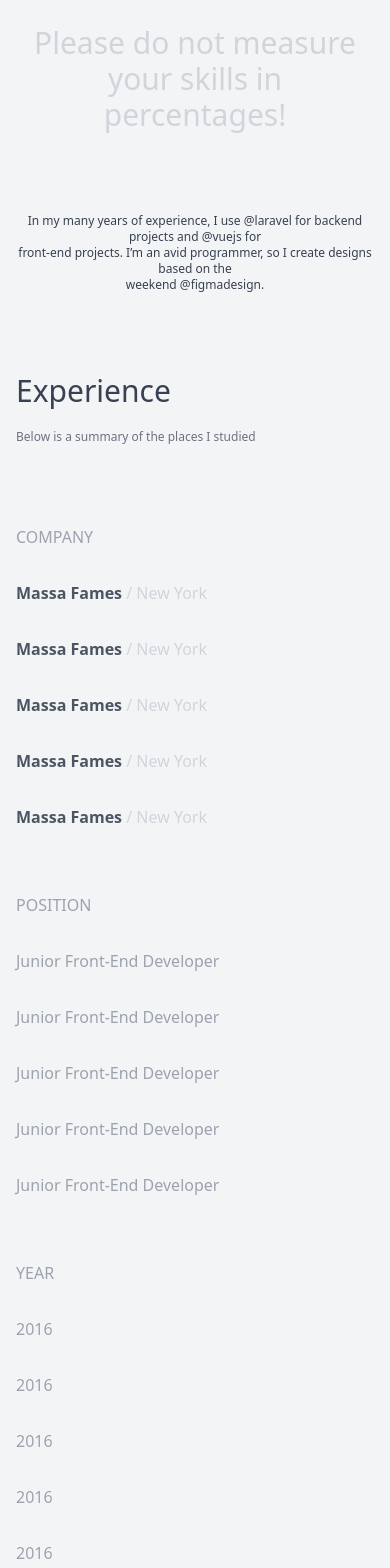
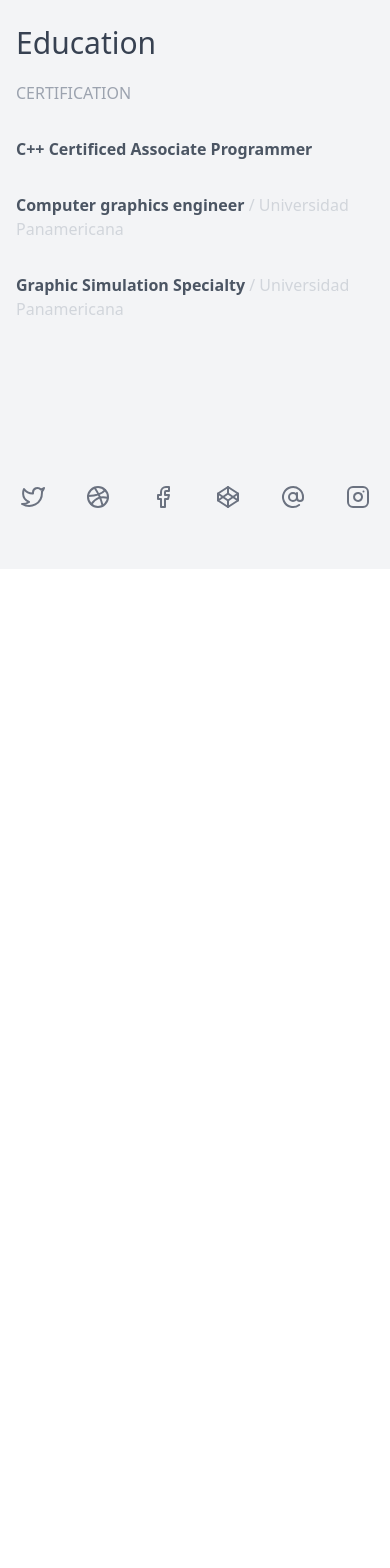
Before and after one commit to juanpablohdzm/web-cv-2.0, a React (Create React App) app: page / in a window 390 px wide. Shown: the part 6600-8168 px from the top of the page. After the commit the page ends 7249 px from the top, so only its background shows below. Built offline with nearby package versions, Linux system fonts and the light colour scheme.

Commit message:
Add education

```diff
--- a/src/App.js
+++ b/src/App.js
@@ -136,171 +136,24 @@ function App() {
           </div>
         </div>
       </Section>
-      <Section className={"py-10 md:py-16"}>
+      <Section className={"py-10 md:py-16"} id={"education"}>
         <div className="container max-w-screen-xl mx-auto px-4">
 
-          <div className="text-center">
-            <h1 className="font-normal text-gray-300 text-3xl md:text-6xl lg:text-7xl mb-20 md:mb-32 lg:mb-48">Please do
-              not measure your skills in <br/> percentages!</h1>
-
-            <p className="font-medium text-gray-700 text-xs md:text-base">In my many years of experience, I use @laravel
-              for backend projects and @vuejs for <br/> front-end projects. I’m an avid programmer, so I create designs
-              based on the <br/> weekend @figmadesign.</p>
-          </div>
-
-        </div>
-      </Section>
-      <Section className={"py-10 md:py-16"}>
-        <div className="container max-w-screen-xl mx-auto px-4">
-
-          <h1 className="font-medium text-gray-700 text-3xl md:text-4xl mb-5">Experience</h1>
-
-          <p className="font-normal text-gray-500 text-xs md:text-base mb-20">Below is a summary of the places I
-            studied</p>
+          <h1 className="font-medium text-gray-700 text-3xl md:text-4xl mb-5">Education</h1>
 
           <div className="flex flex-col lg:flex-row justify-between">
             <div className="space-y-8 md:space-y-16 mb-16 md:mb-0">
-              <h6 className="font-medium text-gray-400 text-base uppercase">Company</h6>
+              <h6 className="font-medium text-gray-400 text-base uppercase">Certification</h6>
 
-              <p className="font-semibold text-gray-600 text-base">Massa Fames <span
-                  className="font-normal text-gray-300">/ New York</span></p>
+              <p className="font-semibold text-gray-600 text-base">C++ Certificed  Associate Programmer </p>
 
-              <p className="font-semibold text-gray-600 text-base">Massa Fames <span
-                  className="font-normal text-gray-300">/ New York</span></p>
+              <p className="font-semibold text-gray-600 text-base">Computer graphics engineer <span
+                  className="font-normal text-gray-300">/ Universidad Panamericana</span></p>
 
-              <p className="font-semibold text-gray-600 text-base">Massa Fames <span
-                  className="font-normal text-gray-300">/ New York</span></p>
-
-              <p className="font-semibold text-gray-600 text-base">Massa Fames <span
-                  className="font-normal text-gray-300">/ New York</span></p>
-
-              <p className="font-semibold text-gray-600 text-base">Massa Fames <span
-                  className="font-normal text-gray-300">/ New York</span></p>
+              <p className="font-semibold text-gray-600 text-base">Graphic Simulation Specialty <span
+                  className="font-normal text-gray-300">/ Universidad Panamericana</span></p>
             </div>
 
-            <div className="space-y-8 md:space-y-16 mb-16 md:mb-0">
-              <h6 className="font-medium text-gray-400 text-base uppercase">Position</h6>
-
-              <p className="font-normal text-gray-400 text-base">Junior Front-End Developer</p>
-
-              <p className="font-normal text-gray-400 text-base">Junior Front-End Developer</p>
-
-              <p className="font-normal text-gray-400 text-base">Junior Front-End Developer</p>
-
-              <p className="font-normal text-gray-400 text-base">Junior Front-End Developer</p>
-
-              <p className="font-normal text-gray-400 text-base">Junior Front-End Developer</p>
-            </div>
-
-            <div className="space-y-8 md:space-y-16">
-              <h6 className="font-medium text-gray-400 text-base uppercase">Year</h6>
-
-              <p className="font-normal text-gray-400 text-base">2016</p>
-
-              <p className="font-normal text-gray-400 text-base">2016</p>
-
-              <p className="font-normal text-gray-400 text-base">2016</p>
-
-              <p className="font-normal text-gray-400 text-base">2016</p>
-
-              <p className="font-normal text-gray-400 text-base">2016</p>
-            </div>
-          </div>
-
-        </div>
-      </Section>
-      <Section className={"py-10 md:py-16"}>
-        <div className="container max-w-screen-xl mx-auto px-4">
-
-          <h1 className="font-medium text-gray-700 text-3xl md:text-4xl mb-5">Brands</h1>
-
-          <p className="font-normal text-gray-500 text-xs md:text-base mb-10 md:mb-20">Below is a summary of the places
-            I studied</p>
-
-          <div className="grid grid-cols-1 md:grid-cols-2 lg:grid-cols-3">
-            <img src="assets/image/brand-1.png" alt="Image"/>
-
-            <img src="assets/image/brand-2.png" alt="Image"/>
-
-            <img src="assets/image/brand-3.png" alt="Image"/>
-
-            <img src="assets/image/brand-4.png" alt="Image"/>
-
-            <img src="assets/image/brand-5.png" alt="Image"/>
-
-            <img src="assets/image/brand-6.png" alt="Image"/>
-          </div>
-
-        </div>
-      </Section>
-      <Section className={"py-10 md:py-16"}>
-        <div className="container max-w-screen-xl mx-auto px-4">
-
-          <h1 className="font-medium text-gray-700 text-3xl md:text-4xl mb-5">Testimonial</h1>
-
-          <p className="font-normal text-gray-500 text-xs md:text-base mb-10 md:mb-20">Below is a summary of the places
-            I studied</p>
-
-          <div className="grid grid-cols-1 md:grid-cols-2 lg:grid-cols-3 gap-6">
-            <div className="bg-gray-50 px-8 py-10 rounded-md">
-
-              <p className="font-normal text-gray-500 text-md mb-4">Lorem ipsum dolor sit amet,
-                consectetur <br/> adipiscing elit, sed do eiusmod tempor <br/> incididunt ut labore et dolore magna
-                aliqua.</p>
-
-              <h6 className="font-semibold text-gray-500 text-md">Stephan Clark <span
-                  className="font-medium text-gray-300 text-sm">- CEO at EarlyBird</span></h6>
-            </div>
-
-            <div className="bg-gray-50 px-8 py-10 rounded-md">
-
-              <p className="font-normal text-gray-500 text-md mb-4">Lorem ipsum dolor sit amet,
-                consectetur <br/> adipiscing elit, sed do eiusmod tempor <br/> incididunt ut labore et dolore magna
-                aliqua.</p>
-
-              <h6 className="font-semibold text-gray-500 text-md">Stephan Clark <span
-                  className="font-medium text-gray-300 text-sm">- CEO at EarlyBird</span></h6>
-            </div>
-
-            <div className="bg-gray-50 px-8 py-10 rounded-md">
-
-              <p className="font-normal text-gray-500 text-md mb-4">Lorem ipsum dolor sit amet,
-                consectetur <br/> adipiscing elit, sed do eiusmod tempor <br/> incididunt ut labore et dolore magna
-                aliqua.</p>
-
-              <h6 className="font-semibold text-gray-500 text-md">Stephan Clark <span
-                  className="font-medium text-gray-300 text-sm">- CEO at EarlyBird</span></h6>
-            </div>
-
-            <div className="bg-gray-50 px-8 py-10 rounded-md">
-
-              <p className="font-normal text-gray-500 text-md mb-4">Lorem ipsum dolor sit amet,
-                consectetur <br/> adipiscing elit, sed do eiusmod tempor <br/> incididunt ut labore et dolore magna
-                aliqua.</p>
-
-              <h6 className="font-semibold text-gray-500 text-md">Stephan Clark <span
-                  className="font-medium text-gray-300 text-sm">- CEO at EarlyBird</span></h6>
-            </div>
-
-            <div className="bg-gray-50 px-8 py-10 rounded-md">
-
-              <p className="font-normal text-gray-500 text-md mb-4">Lorem ipsum dolor sit amet,
-                consectetur <br/> adipiscing elit, sed do eiusmod tempor <br/> incididunt ut labore et dolore magna
-                aliqua.</p>
-
-              <h6 className="font-semibold text-gray-500 text-md">Stephan Clark <span
-                  className="font-medium text-gray-300 text-sm">- CEO at EarlyBird</span></h6>
-            </div>
-
-            <div className="bg-gray-50 px-8 py-10 rounded-md">
-
-              <p className="font-normal text-gray-500 text-md mb-4">Lorem ipsum dolor sit amet,
-                consectetur <br/> adipiscing elit, sed do eiusmod tempor <br/> incididunt ut labore et dolore magna
-                aliqua.</p>
-
-              <h6 className="font-semibold text-gray-500 text-md">Stephan Clark <span
-                  className="font-medium text-gray-300 text-sm">- CEO at EarlyBird</span></h6>
-            </div>
           </div>
 
         </div>
@@ -310,10 +163,6 @@ function App() {
         <div className="container max-w-screen-xl mx-auto px-4">
 
           <div className="text-center">
-            <h1 className="font-medium text-gray-700 text-4xl md:text-5xl mb-5">Testimonial</h1>
-
-            <p className="font-normal text-gray-400 text-md md:text-lg mb-20">I’m not currently taking on new client
-              work but feel free to contact me for any <br/> other inquiries.</p>
 
             <div className="flex items-center justify-center space-x-8">
               <a href="#"
--- a/src/components/Home/Navbar.jsx
+++ b/src/components/Home/Navbar.jsx
@@ -15,6 +15,7 @@ function Navbar() {
                     <NavbarItem idSection="#values">Values</NavbarItem>
                     <NavbarItem idSection="#projects">Projects</NavbarItem>
                     <NavbarItem idSection="#experience">Experience</NavbarItem>
+                    <NavbarItem idSection="#education">Education</NavbarItem>
                 </div>
 
                 {/* Mobile Menu Toggle (Hamburger) */}
```
